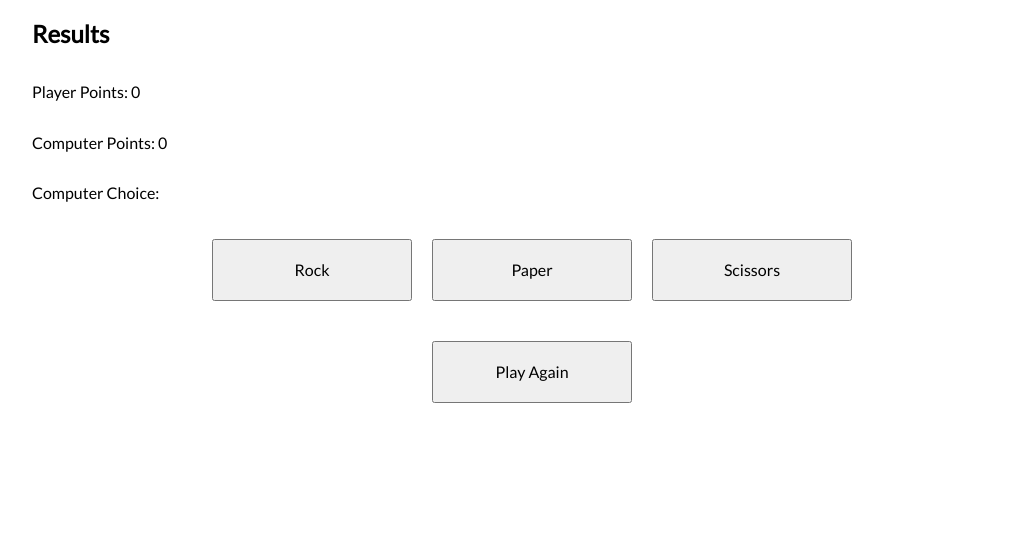
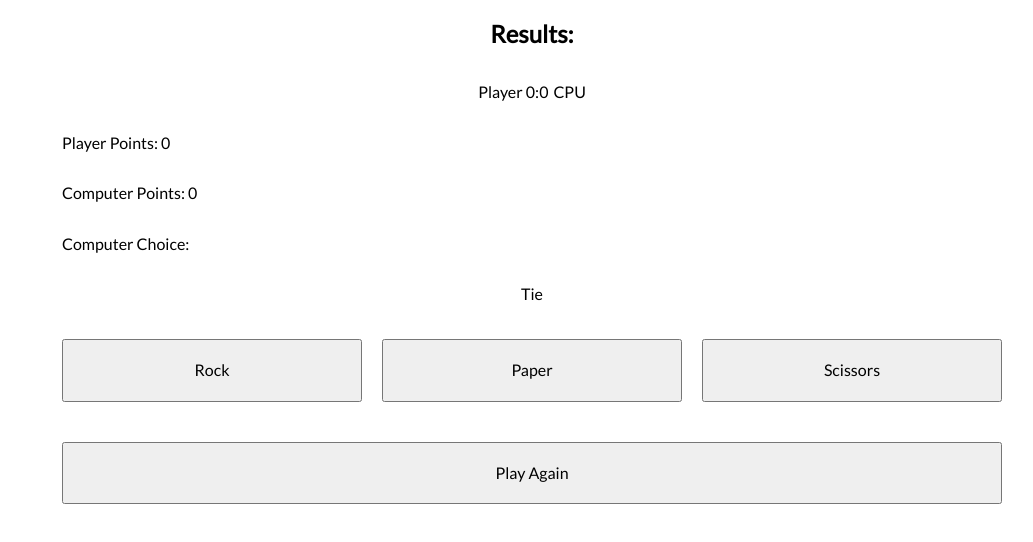
Before and after one commit to Krystian22FrontEnd/rock-paper-scissors-reactVite, a React (Vite) app: page / in a window 1280 px wide. Shown: the top 542 px of the page, without its empty margins (108-1141 px from the left). Built offline with nearby package versions, Linux system fonts and the light colour scheme.

Commit message:
added new functionalities such as: when player and cpu pick the same then "Tie" will pop up. Results of the game are now shown on top.

```diff
--- a/src/Game/script.tsx
+++ b/src/Game/script.tsx
@@ -1,21 +1,45 @@
 import { useEffect, useState } from "react";
 import { getComputerChoice } from "./getComputerChoice";
-import { Button, ButtonWrapper, Wrapper } from "./styled";
+import {
+  Button,
+  ButtonWrapper,
+  Header,
+  ResultsWrapper,
+  Span,
+  TieParagraph,
+  Wrapper,
+} from "./styled";
 
 export const Game = () => {
+  const [humanChoice, setHumanChoice] = useState<string>("");
   const [computerChoice, setComputerChoice] = useState<string>("");
   const [playerScore, setPlayerScore] = useState<number>(0);
   const [computerScore, setComputerScore] = useState<number>(0);
+  const [playerWins, setPlayerWins] = useState<number>(0);
+  const [computerWins, setComputerWins] = useState<number>(0);
+
+  useEffect(() => {
+    if (playerWins === 3) {
+      alert("GAME WON BY PLAYER!");
+    } else if (computerWins === 3) {
+      alert("GAME WON BY CPU!");
+    }
+  }, [playerWins, computerWins]);
 
   useEffect(() => {
     if (playerScore === 5) {
+      setPlayerWins((playerScore) => playerScore + 1);
       alert("YOU WON!");
+      resetRound();
     } else if (computerScore === 5) {
+      setComputerWins((computerScore) => computerScore + 1);
       alert("COMPUTER WON!");
+      resetRound();
     }
   }, [playerScore, computerScore]);
 
   const playRound = (humanChoice: string) => {
+    setHumanChoice(humanChoice);
     const computerPick = getComputerChoice();
     setComputerChoice(computerPick);
 
@@ -26,7 +50,7 @@ export const Game = () => {
     };
 
     if (humanChoice === computerPick) {
-      return console.log("Tie!");
+      return "";
     } else if (winningMoves[humanChoice] === computerPick) {
       setPlayerScore((playerScore) => playerScore + 1);
     } else {
@@ -34,29 +58,47 @@ export const Game = () => {
     }
   };
 
+  const resetRound = () => {
+    setPlayerScore(0);
+    setComputerScore(0);
+    setComputerChoice("");
+  };
+
+  const resetGame = () => {
+    setPlayerWins(0);
+    setComputerWins(0);
+  };
+
   return (
     <>
+      <Header>Results:</Header>
+      <ResultsWrapper>
+        <p>
+          Player {playerWins}:{computerWins}
+          <Span>CPU</Span>
+        </p>
+      </ResultsWrapper>
       <Wrapper>
-        <h2>Results</h2>
         <p>Player Points: {playerScore}</p>
         <p>Computer Points: {computerScore}</p>
         <p>Computer Choice: {computerChoice}</p>
       </Wrapper>
+      <TieParagraph>{humanChoice === computerChoice ? "Tie" : ""}</TieParagraph>
       <ButtonWrapper>
         <Button onClick={() => playRound("rock")}>Rock</Button>
         <Button onClick={() => playRound("paper")}>Paper</Button>
         <Button onClick={() => playRound("scissors")}>Scissors</Button>
       </ButtonWrapper>
-<ButtonWrapper>
-<Button
+      <ButtonWrapper>
+        <Button
           onClick={() => {
-            setPlayerScore(0);
-            setComputerScore(0);
+            resetRound();
+            resetGame();
           }}
         >
           Play Again
         </Button>
-</ButtonWrapper>
+      </ButtonWrapper>
     </>
   );
 };
--- a/src/Game/styled.ts
+++ b/src/Game/styled.ts
@@ -1,9 +1,28 @@
 import styled from "styled-components";
+
+export const Header = styled.h2`
+text-align: center;
+`
+
+export const ResultsWrapper = styled.div`
+display: flex;
+flex-wrap: nowrap;
+justify-content: center;
+`
+
+export const Span = styled.span`
+padding-left: 5px;
+`
 
 export const Wrapper = styled.div`
   display: flex;
   flex-direction: column;
+  padding-left: 30px;
 `;
+
+export const TieParagraph = styled.p`
+text-align: center;
+`
 
 export const ButtonWrapper = styled.div`
   display: flex;
@@ -15,5 +34,4 @@ export const Button = styled.button`
   padding: 20px;
   margin: 0 10px;
   width: 100%;
-  max-width: 200px;
 `;
```
